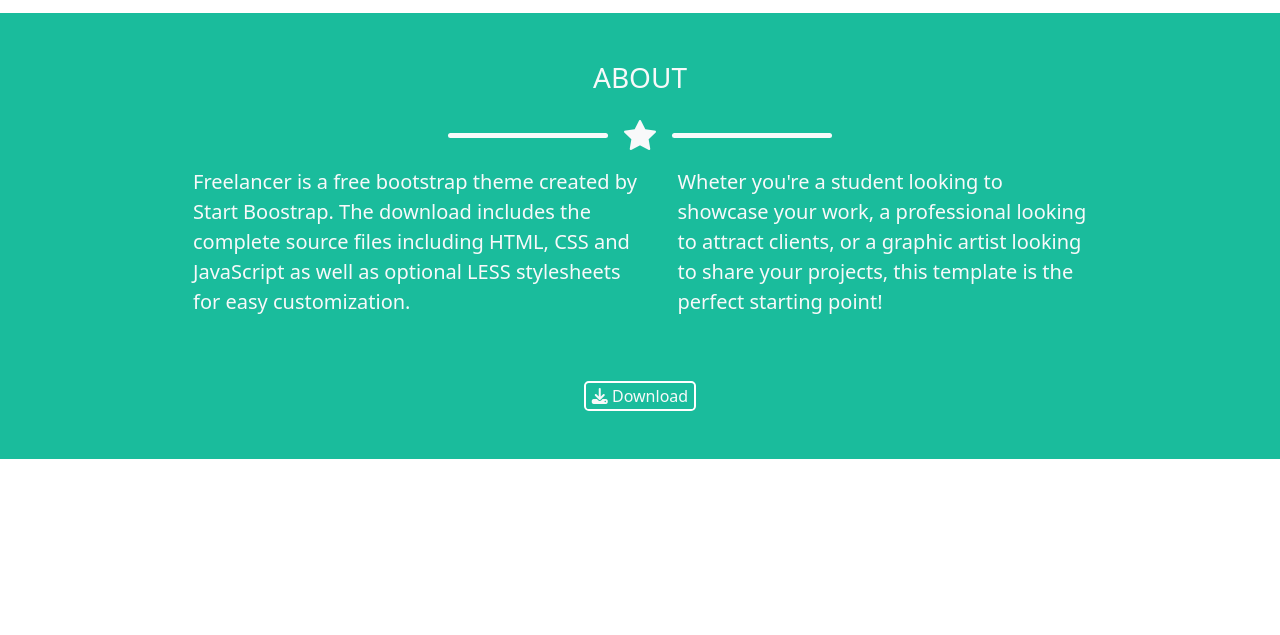
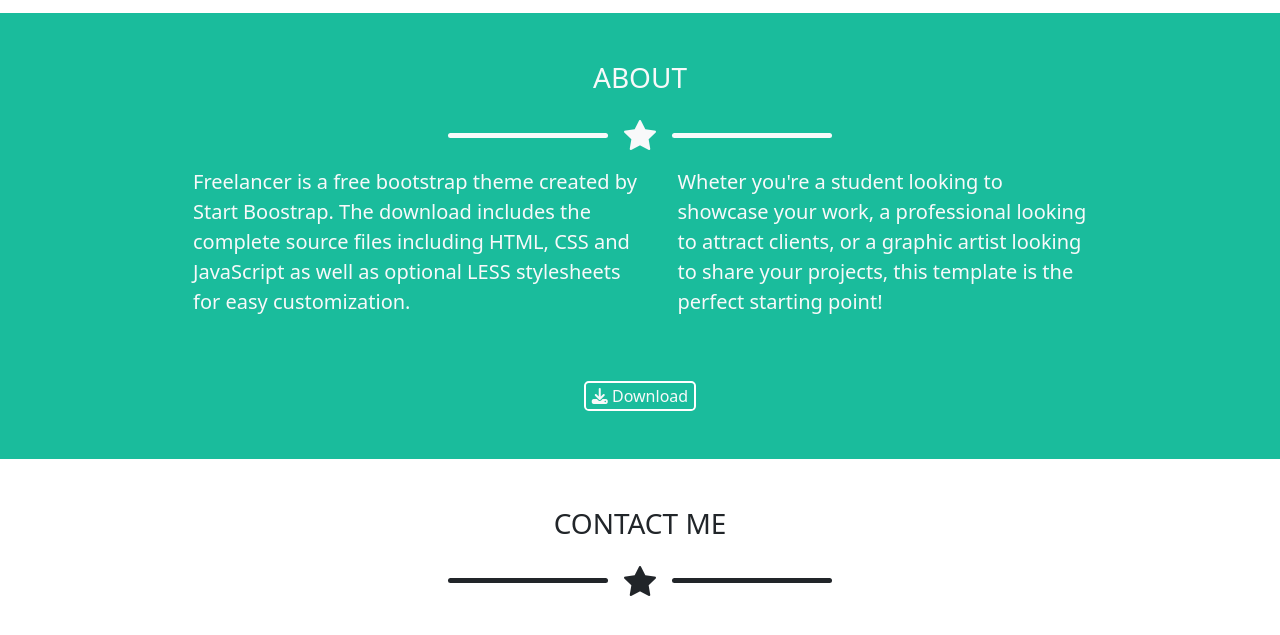
Before and after one commit to AndreaGarofalo/html-css-bootstrap-freelancer, a plain HTML site: page index.html in a window 1280 px wide. Shown: the part 1239-1874 px from the top of the page. Before the commit the page ends 1698 px from the top, so only its background shows below. Drawn offline with nearby package versions, Linux system fonts and the light colour scheme.

Commit message:
added contact section

```diff
--- a/index.html
+++ b/index.html
@@ -111,9 +111,15 @@
                     </div>
                 </div>
             </div>
-
         </section>
-
+        <section class="contact text-center text-dark">
+            <h3 class="text-uppercase pt-5">contact me</h3>
+            <div class="star py-2 d-flex justify-content-center align-items-center">
+                <div class="line rounded-pill bg-dark"></div>
+                <i class="bi bi-star-fill fs-2 px-3"></i>
+                <div class="line rounded-pill bg-dark"></div>
+            </div>
+        </section>
     </main>
     <footer>
 
--- a/style/style.css
+++ b/style/style.css
@@ -33,6 +33,10 @@ button {
     border: 2px solid white;
 }
 
+.contact {
+    height: 700px;
+}
+
 @media screen and (min-width:768px) {
     .title-md-big {
         font-size: calc(3rem + 1.5vw)!important;;
```
